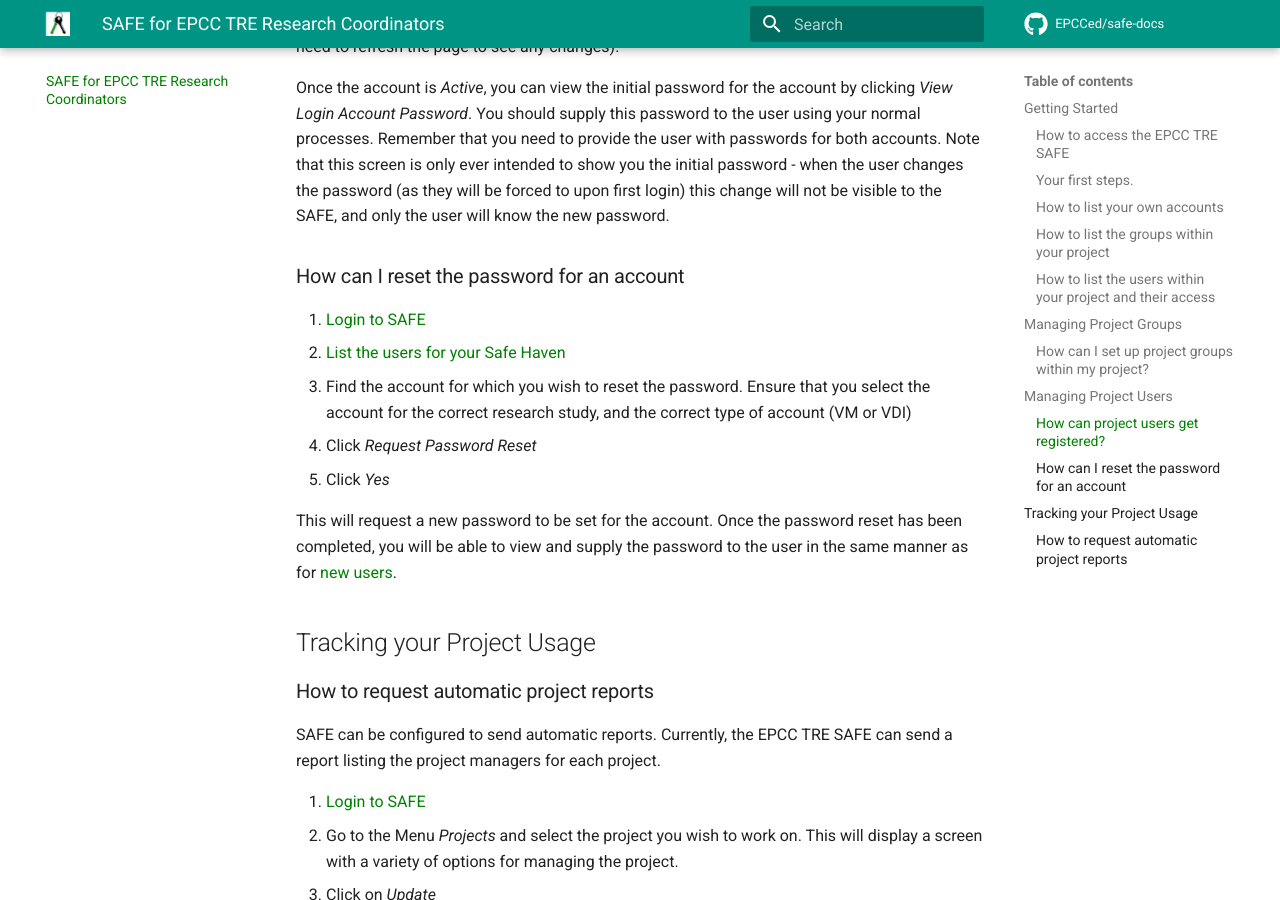
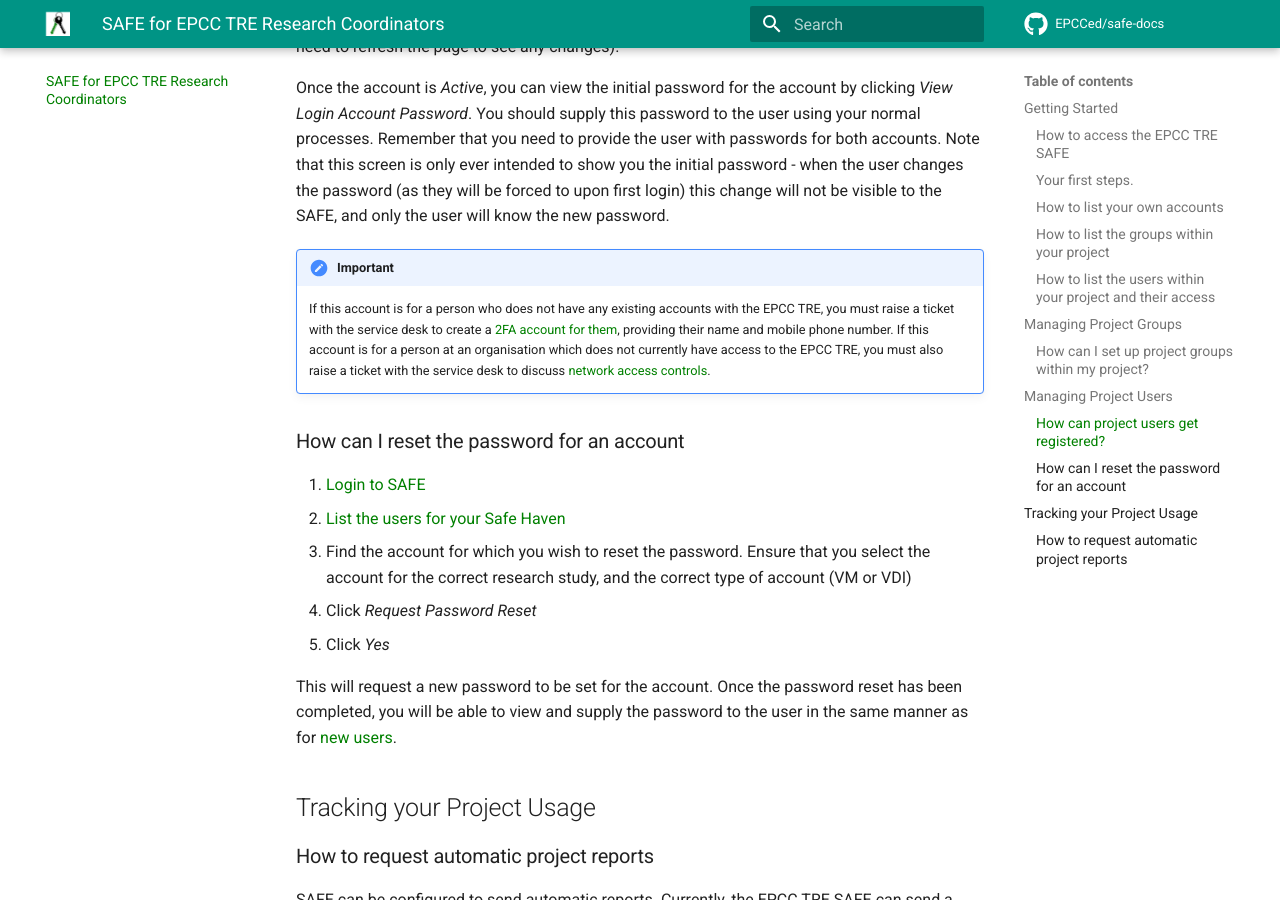
Before and after one commit to EPCCed/safe-docs, an MkDocs documentation site: the page built from docs/safe-for-tre-rcs.md, in a window 1280 px wide and 900 px high, scrolled down 4034 px. Built offline with MkDocs 1.6.1 and Material for MkDocs 9.7.7, drawn with Linux system fonts in a browser that asks for light colours; comment, search, counter and statistics services are not loaded.

Commit message:
Add note about 2FA / network access for new individuals

```diff
--- a/docs/safe-for-tre-rcs.md
+++ b/docs/safe-for-tre-rcs.md
@@ -124,6 +124,9 @@ You should supply this password to the user using your normal processes.
 Remember that you need to provide the user with passwords for both accounts.
 Note that this screen is only ever intended to show you the initial password - when the user changes the password (as they will be forced to upon first login) this change will not be visible to the SAFE, and only the user will know the new password.
 
+!!!important
+    If this account is for a person who does not have any existing accounts with the EPCC TRE, you must raise a ticket with the service desk to create a [2FA account for them](https://docs.eidf.ac.uk/safe-haven-services/safe-haven-access/#safe-haven-login), providing their name and mobile phone number. If this account is for a person at an organisation which does not currently have access to the EPCC TRE, you must also raise a ticket with the service desk to discuss [network access controls](https://docs.eidf.ac.uk/safe-haven-services/network-access-controls/).
+
 ### <a id="resetpwd"></a> How can I reset the password for an account
 
 1. [Login to SAFE](#login)
```
